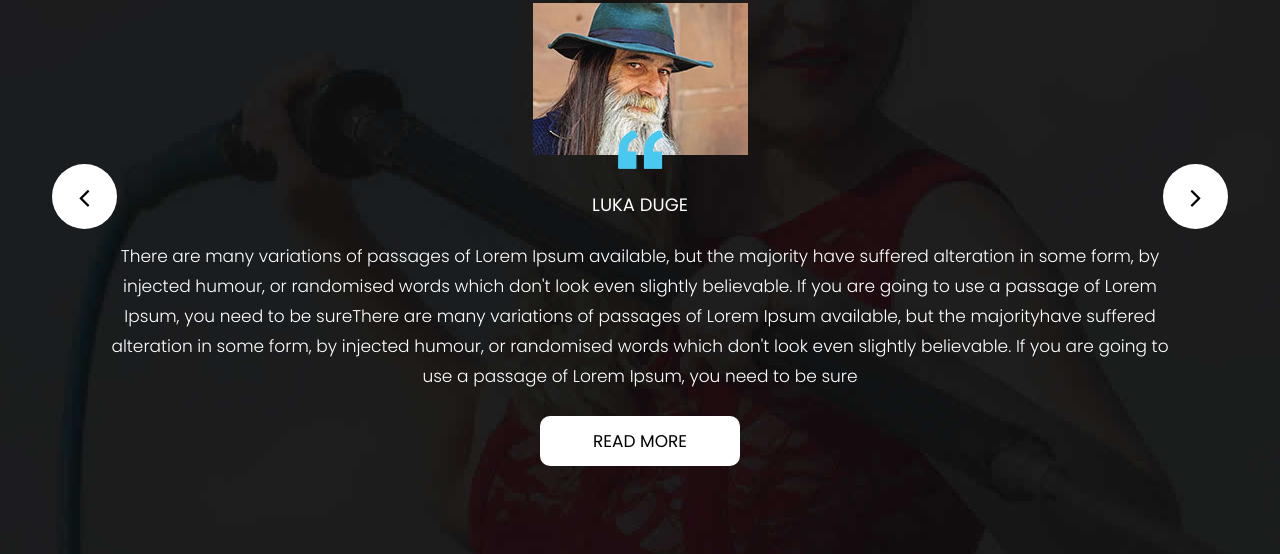
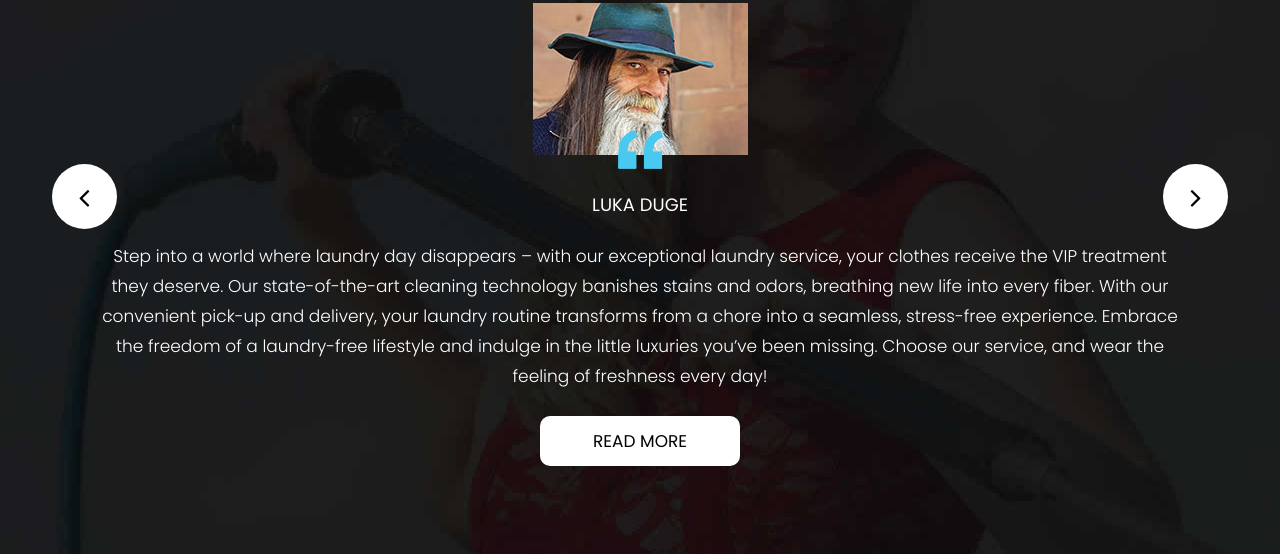
Before and after one commit to yuripastorovic/WebPage_Laundry, a plain HTML site: page better-clean/index.html in a window 1280 px wide. Shown: the part 3886-4440 px from the top of the page. Drawn offline with nearby package versions, Linux system fonts and the light colour scheme; some packages are replaced by stand-ins of ours.

Commit message:
pagina web2

```diff
--- a/better-clean/index.html
+++ b/better-clean/index.html
@@ -371,7 +371,7 @@
                                  <img src="images/rev.jpg" alt="#"/>
                                  <i><img src="images/2.png" alt="#"/></i>
                                  <span>Luka duge</span>
-                                 <p>There are many variations of passages of Lorem Ipsum available, but the majority have suffered alteration in some form, by injected humour, or randomised words which don't look even slightly believable. If you are going to use a passage of Lorem Ipsum, you need to be sureThere are many variations of passages of Lorem Ipsum available, but the majorityhave suffered alteration in some form, by injected humour, or randomised words which don't look even slightly believable. If you are going to use a passage of Lorem Ipsum, you need to be sure</p>
+                                 <p>Revitalize your wardrobe and reclaim your time with our premium laundry service! Imagine the luxury of perfectly laundered clothes, crisply ironed and delicately scented, ready to wear at a moment’s notice. Our meticulous attention to detail ensures that each garment is treated with the utmost care, using eco-friendly products that pamper your fabrics while protecting the planet. Say goodbye to the tedious chore of laundry and hello to more moments that matter. Experience the convenience, quality, and peace of mind with our trusted laundry experts. Join the laundry revolution today – because you deserve the best!</p>
                                  <a href="#">Read More</a>
                               </div>
                            </div>
@@ -382,7 +382,7 @@
                                  <img src="images/rev.jpg" alt="#"/>
                                  <i><img src="images/2.png" alt="#"/></i>
                                  <span>Luka duge</span>
-                                 <p>There are many variations of passages of Lorem Ipsum available, but the majority have suffered alteration in some form, by injected humour, or randomised words which don't look even slightly believable. If you are going to use a passage of Lorem Ipsum, you need to be sureThere are many variations of passages of Lorem Ipsum available, but the majorityhave suffered alteration in some form, by injected humour, or randomised words which don't look even slightly believable. If you are going to use a passage of Lorem Ipsum, you need to be sure</p>
+                                 <p>Step into a world where laundry day disappears – with our exceptional laundry service, your clothes receive the VIP treatment they deserve. Our state-of-the-art cleaning technology banishes stains and odors, breathing new life into every fiber. With our convenient pick-up and delivery, your laundry routine transforms from a chore into a seamless, stress-free experience. Embrace the freedom of a laundry-free lifestyle and indulge in the little luxuries you’ve been missing. Choose our service, and wear the feeling of freshness every day!</p>
                                  <a href="#">Read More</a>
                               </div>
                            </div>
@@ -393,7 +393,7 @@
                                  <img src="images/rev.jpg" alt="#"/>
                                  <i><img src="images/2.png" alt="#"/></i>
                                  <span>Luka duge</span>
-                                 <p>There are many variations of passages of Lorem Ipsum available, but the majority have suffered alteration in some form, by injected humour, or randomised words which don't look even slightly believable. If you are going to use a passage of Lorem Ipsum, you need to be sureThere are many variations of passages of Lorem Ipsum available, but the majorityhave suffered alteration in some form, by injected humour, or randomised words which don't look even slightly believable. If you are going to use a passage of Lorem Ipsum, you need to be sure</p>
+                                 <p>Transform your laundry routine into a seamless affair with our unparalleled laundry service. Our expert team treats every garment with the finesse it deserves, ensuring your clothes look and feel their absolute best. From silks to cottons, your fabrics are in the hands of professionals who understand the importance of maintaining their pristine condition. With our flexible scheduling and reliable service, you can enjoy pristine garments delivered right to your door. Elevate your wardrobe and your well-being with our exceptional laundry care – because your time is priceless!</p>
                                  <a href="#">Read More</a>
                               </div>
                            </div>
```
Also changed, not shown: better-clean/media/1.jpg (added), better-clean/media/OIG1 (1).jpg (added), better-clean/media/OIG1.I8HLYgC.jpg (added), better-clean/media/OIG1.jpg (added), better-clean/media/OIG2 (1).jpg (added), better-clean/media/OIG2 (2).jpg (added), better-clean/media/OIG2.jpg (added), better-clean/media/OIG3 (1).jpg (added), better-clean/media/OIG3 (2).jpg (added), better-clean/media/OIG3 (3).jpg (added), better-clean/media/OIG3.0L89ny.jpg (added), better-clean/media/OIG3.jpg (added), better-clean/media/OIG4.PvGCunB76Cy.jpg (added), better-clean/media/OIG4.jpg (added), 1 more files.
